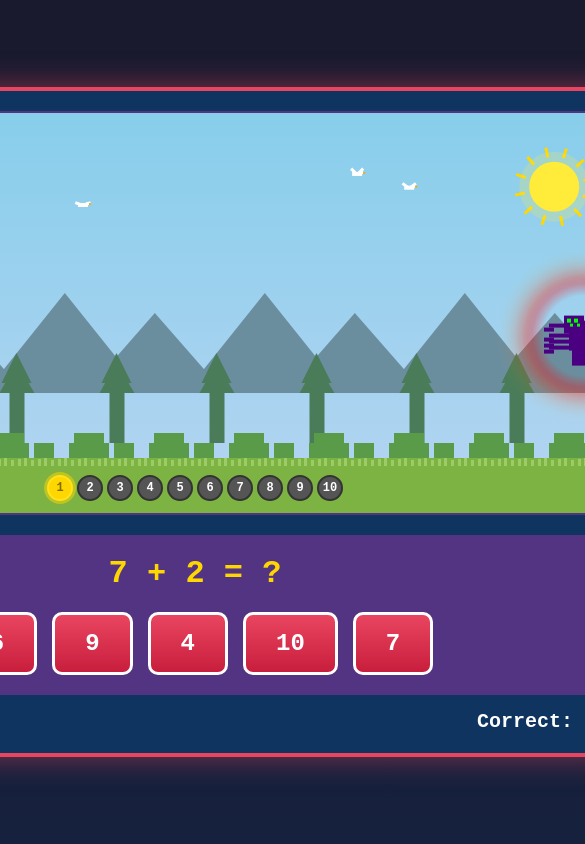
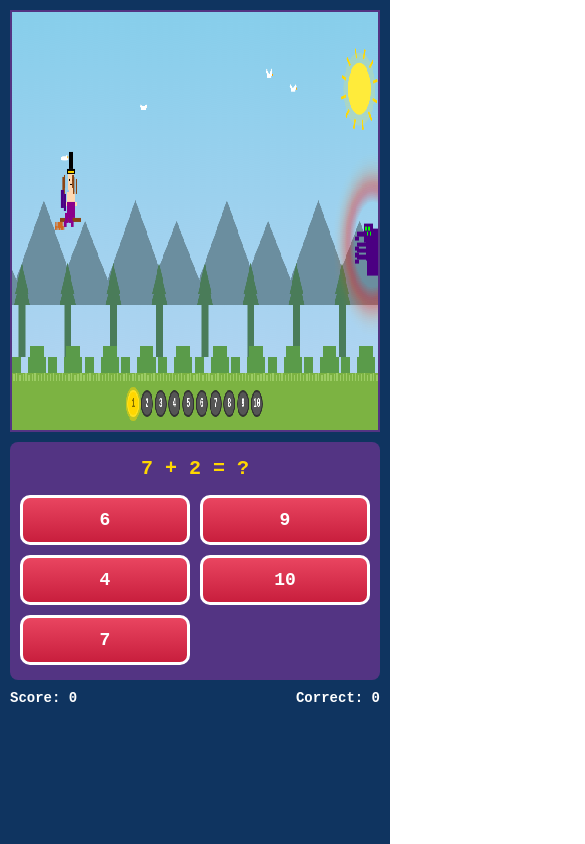
Before and after one commit to janrysavy/mathwizard, a plain HTML site: page index.html in a window 390 px wide. Shown: the top 844 px of the page, 585 px wide, since content can reach past the window. Drawn offline with Linux system fonts and the light colour scheme; animation ran at ten frames a second.

Commit message:
Mobile friendly

```diff
--- a/index.html
+++ b/index.html
@@ -2,13 +2,24 @@
 <html lang="en">
 <head>
     <meta charset="UTF-8">
-    <meta name="viewport" content="width=device-width, initial-scale=1.0">
+    <meta name="viewport" content="width=device-width, initial-scale=1.0, maximum-scale=1.0, user-scalable=no">
+    <meta name="mobile-web-app-capable" content="yes">
+    <meta name="apple-mobile-web-app-capable" content="yes">
+    <meta name="apple-mobile-web-app-status-bar-style" content="black-translucent">
     <title>Math Wizard</title>
     <style>
         * {
             margin: 0;
             padding: 0;
             box-sizing: border-box;
+            -webkit-tap-highlight-color: transparent;
+        }
+
+        html, body {
+            width: 100%;
+            height: 100%;
+            overflow: hidden;
+            position: fixed;
         }
 
         body {
@@ -17,16 +28,19 @@
             display: flex;
             justify-content: center;
             align-items: center;
-            min-height: 100vh;
             color: white;
+            touch-action: manipulation;
         }
 
         #gameContainer {
+            width: 100%;
+            height: 100%;
+            max-width: 100vw;
+            max-height: 100vh;
             background: #0f3460;
-            border: 4px solid #e94560;
-            border-radius: 10px;
-            padding: 20px;
-            box-shadow: 0 0 30px rgba(233, 69, 96, 0.5);
+            display: flex;
+            flex-direction: column;
+            padding: 10px;
         }
 
         #gameCanvas {
@@ -35,33 +49,48 @@
             border: 2px solid #533483;
             image-rendering: pixelated;
             image-rendering: crisp-edges;
+            width: 100%;
+            flex: 1;
+            max-height: 50vh;
+        }
+
+        @media (min-width: 769px) {
+            #gameContainer {
+                max-width: 900px;
+                max-height: 90vh;
+                border: 4px solid #e94560;
+                border-radius: 10px;
+                padding: 20px;
+                box-shadow: 0 0 30px rgba(233, 69, 96, 0.5);
+            }
         }
 
         #questionPanel {
-            margin-top: 20px;
-            padding: 20px;
+            margin-top: 10px;
+            padding: 15px 10px;
             background: #533483;
             border-radius: 8px;
             text-align: center;
+            flex-shrink: 0;
         }
 
         #question {
-            font-size: 32px;
+            font-size: clamp(20px, 5vw, 32px);
             font-weight: bold;
             color: #ffd700;
-            margin-bottom: 20px;
+            margin-bottom: 15px;
         }
 
         #answersContainer {
-            display: flex;
-            gap: 15px;
+            display: grid;
+            grid-template-columns: repeat(2, 1fr);
+            gap: 10px;
             justify-content: center;
-            flex-wrap: wrap;
         }
 
         .answerBtn {
-            padding: 15px 30px;
-            font-size: 24px;
+            padding: 12px 20px;
+            font-size: clamp(18px, 4vw, 24px);
             font-weight: bold;
             background: linear-gradient(to bottom, #e94560, #c81e3d);
             color: white;
@@ -70,10 +99,13 @@
             cursor: pointer;
             transition: all 0.2s;
             font-family: 'Courier New', monospace;
+            touch-action: manipulation;
+            user-select: none;
+            -webkit-user-select: none;
         }
 
         .answerBtn:hover {
-            transform: scale(1.1);
+            transform: scale(1.05);
             box-shadow: 0 0 20px rgba(255, 215, 0, 0.8);
         }
 
@@ -82,11 +114,28 @@
         }
 
         #scorePanel {
-            margin-top: 15px;
+            margin-top: 10px;
             display: flex;
             justify-content: space-between;
-            font-size: 20px;
+            font-size: clamp(14px, 3vw, 20px);
             font-weight: bold;
+            flex-shrink: 0;
+        }
+
+        @media (min-width: 769px) {
+            #questionPanel {
+                margin-top: 20px;
+                padding: 20px;
+            }
+
+            #answersContainer {
+                display: flex;
+                gap: 15px;
+            }
+
+            #scorePanel {
+                margin-top: 15px;
+            }
         }
 
         #gameOverOverlay {
```
